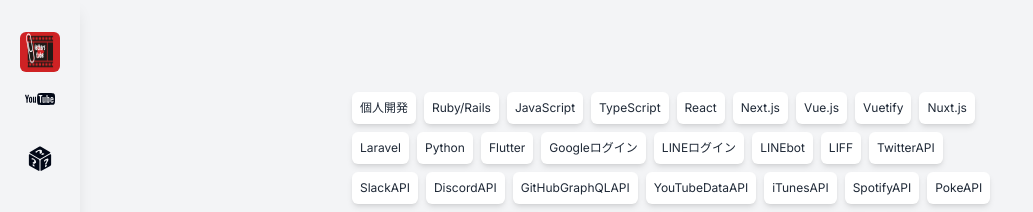
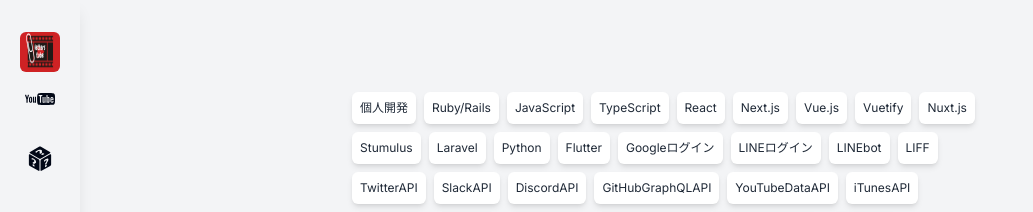
Before and after one commit to ayakuma309/letters, a Next.js app: page /qiitas in a window 1280 px wide. Shown: the top 212 px of the page, without its empty margins (0-1033 px from the left). Built offline with nearby package versions, Linux system fonts and the light colour scheme; no server answers; the database is empty.

Commit message:
🚧 fix: タグ

```diff
--- a/constants/bookTag.ts
+++ b/constants/bookTag.ts
@@ -23,7 +23,6 @@ export const bookTags = [
   { value: 'チーム開発手法', label: 'チーム開発手法' },
   { value: 'DevOps', label: 'DevOps' },
   { value: 'オブジェクト指向', label: 'オブジェクト指向' },
-  { value: '要件定義', label: '要件定義' },
   { value: 'マーケティング', label: 'マーケティング' },
   { value: 'アルゴリズム', label: 'アルゴリズム' },
   { value: 'デザイン', label: 'デザイン' },
--- a/constants/qiitaTag.ts
+++ b/constants/qiitaTag.ts
@@ -8,6 +8,7 @@ export const qiitaTags = [
   { value: 'Vue.js', label: 'Vue.js' },
   { value: 'Vuetify', label: 'Vuetify' },
   { value: 'Nuxt.js', label: 'Nuxt.js' },
+  { value: 'Stumulus', label: 'Stumulus' },
   { value: 'Laravel', label: 'Laravel' },
   { value: 'Python', label: 'Python' },
   { value: 'Flutter', label: 'Flutter' },
@@ -51,4 +52,5 @@ export const qiitaTags = [
   { value: 'AWS', label: 'AWS' },
   { value: 'Docker', label: 'Docker' },
   { value: 'クソアプリ', label: 'クソアプリ' },
+  { value: '転職', label: '転職' },
 ];
```
